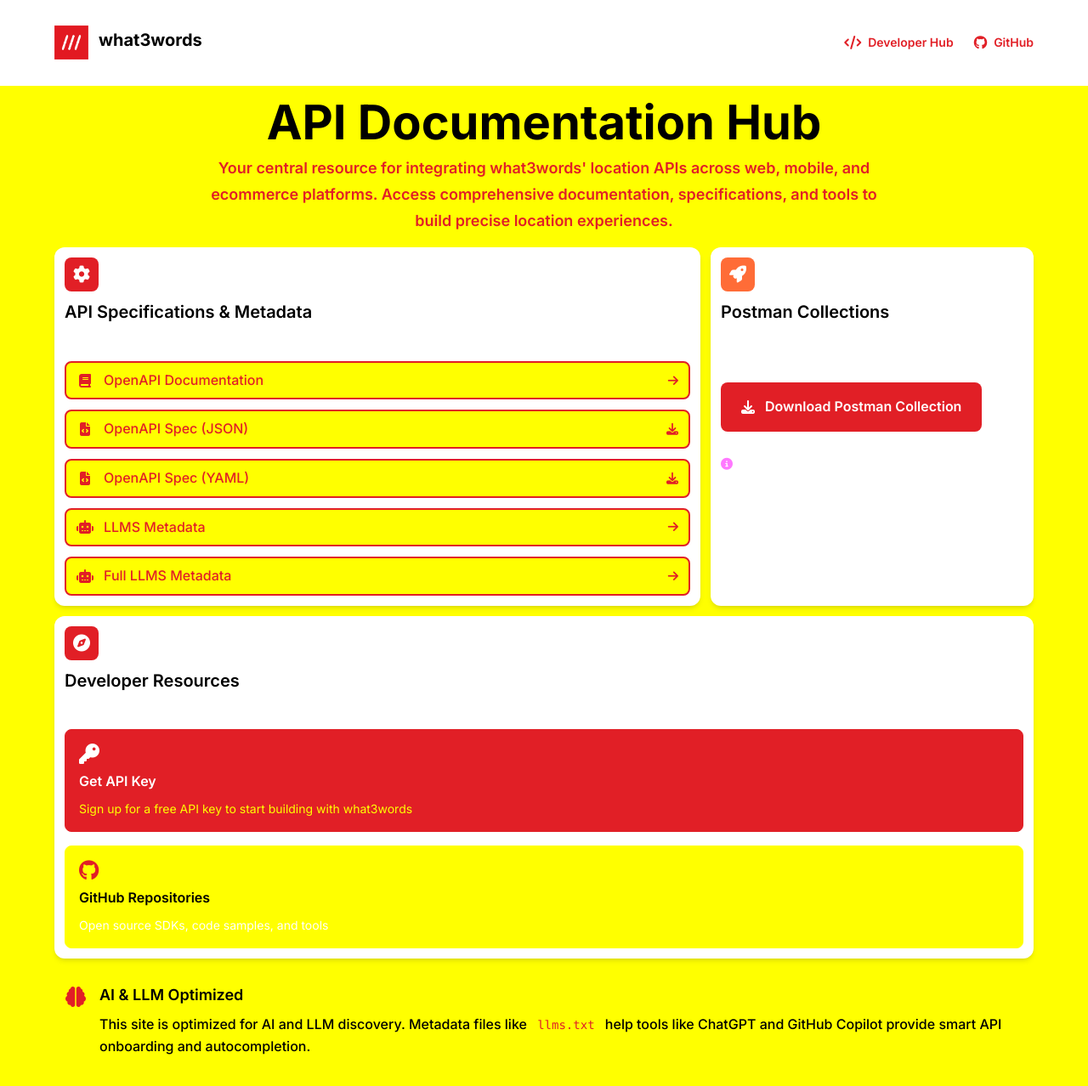
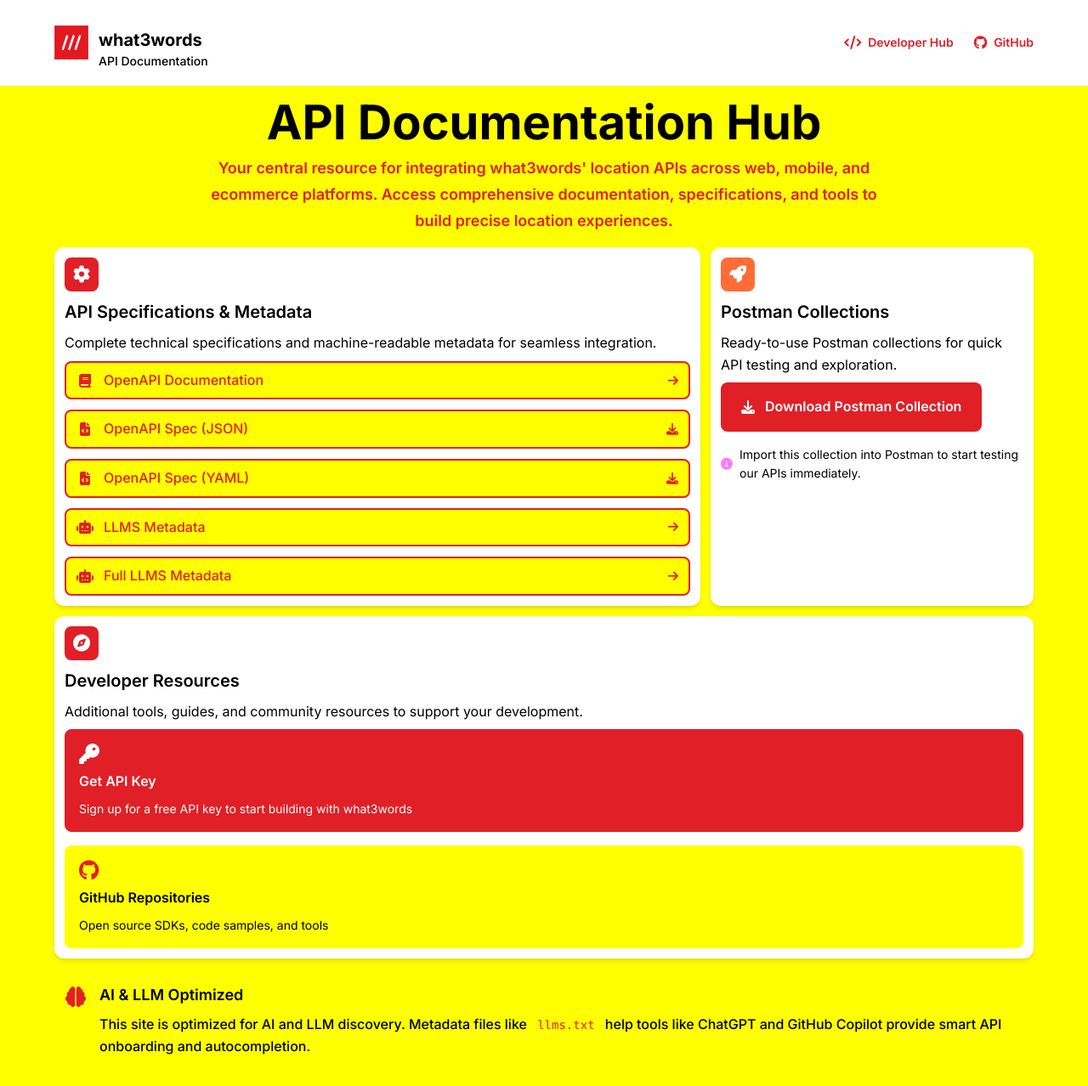
Before and after one commit to what3words/what3words-api-docs, a plain HTML site: page docs/index.html in a window 1280 px wide. Shown: the whole page at 85% size. Drawn offline with Linux system fonts and the light colour scheme.

Commit message:
update the style and the links

```diff
--- a/docs/styles.css
+++ b/docs/styles.css
@@ -133,7 +133,7 @@
 
 .subtitle {
     font-size: var(--font-size-sm);
-    color: hsl(var(--gray-600));
+    color: var(--w3w-black);
     font-weight: 500;
 }
 
@@ -278,7 +278,7 @@
 }
 
 .card-header p {
-    color: hsl(var(--gray-600));
+    color: var(--w3w-black);
     line-height: 1.6;
 }
 
@@ -358,7 +358,7 @@
     display: flex;
     align-items: center;
     gap: var(--space-2);
-    color: hsl(var(--gray-600));
+    color: var(--w3w-black);
     font-size: var(--font-size-sm);
 }
 
@@ -401,7 +401,7 @@
 }
 
 .step-content p {
-    color: hsl(var(--gray-600));
+    color: var(--w3w-black);
     font-size: var(--font-size-sm);
     line-height: 1.5;
 }
@@ -450,7 +450,7 @@
 }
 
 .resource-card.get-api-key p {
-    color: hsl(var(--gray-100));
+    color: var(--w3w-white);
 }
 
 .resource-card i {
@@ -467,7 +467,7 @@
 }
 
 .resource-card p {
-    color: hsl(var(--gray-600));
+    color: var(--w3w-black);
     font-size: var(--font-size-sm);
     line-height: 1.5;
 }
```
Also changed, not shown: docs/llms-full.txt, docs/llms.txt.
